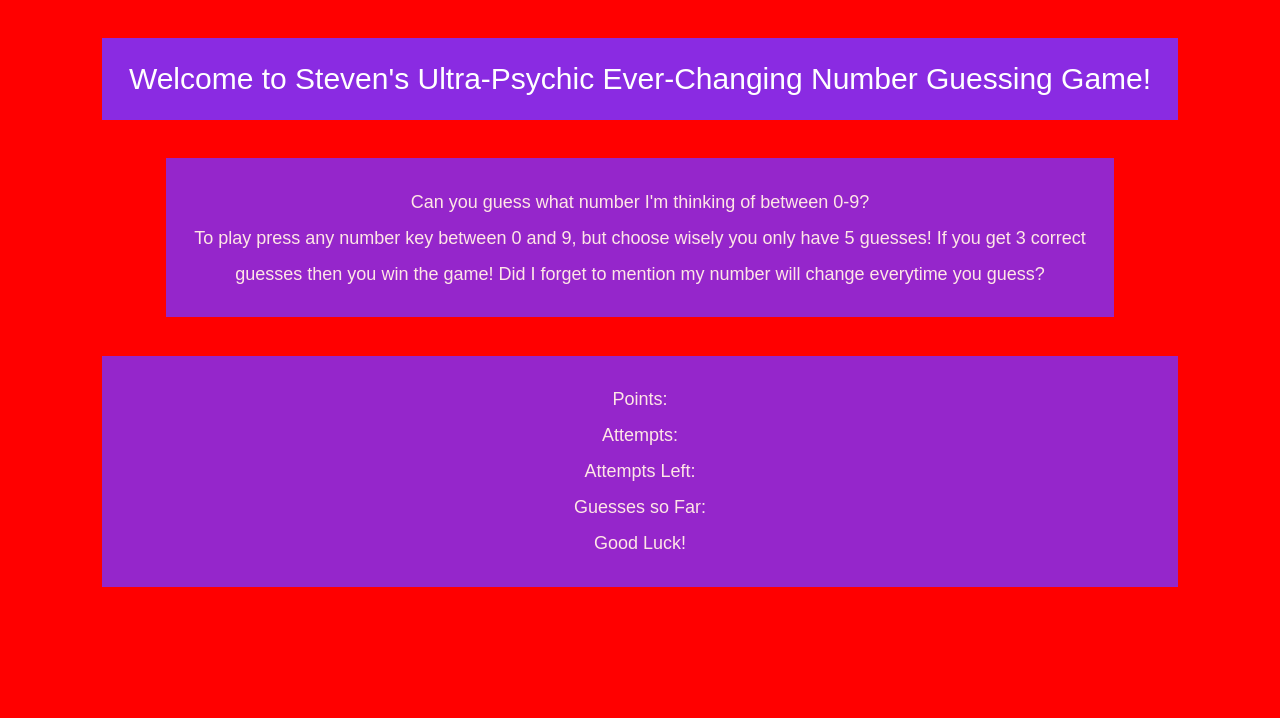
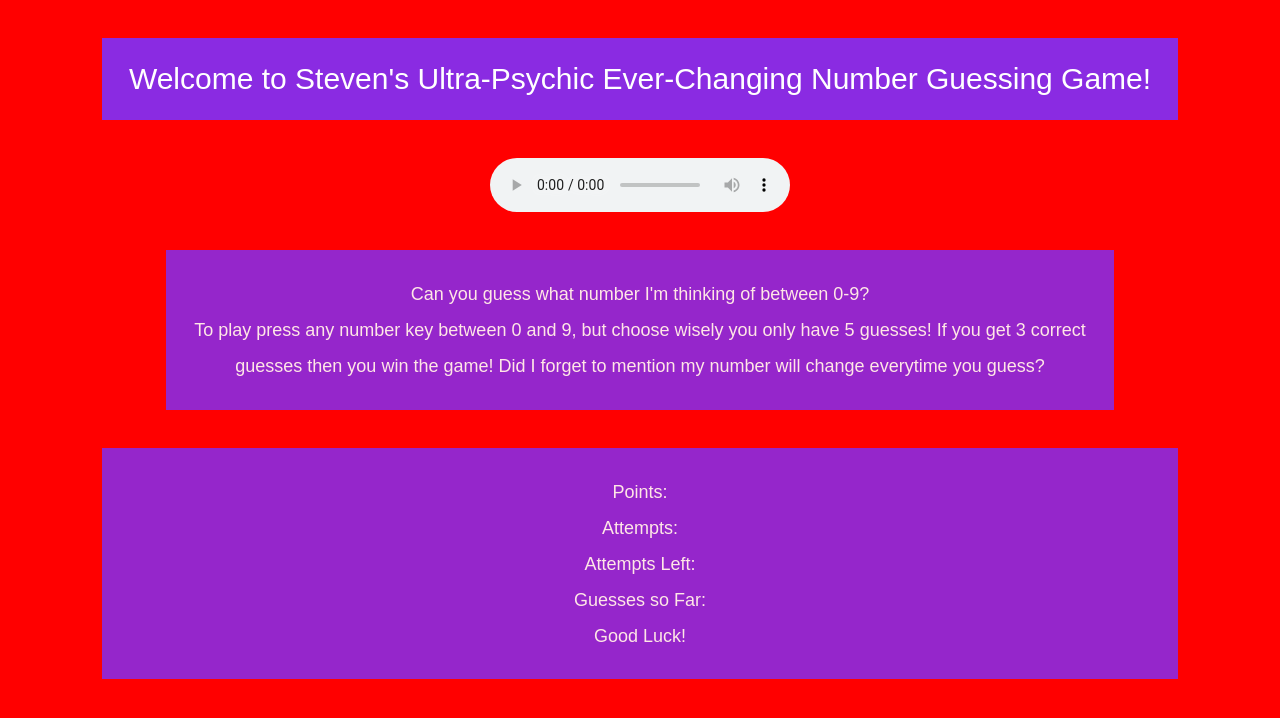
Before and after one commit to stevencmann2/number-guess-game, a plain HTML site: page index.html in a window 1280 px wide. Drawn offline with Linux system fonts and the light colour scheme.

Commit message:
audio tester

```diff
--- a/assets/css/style.css
+++ b/assets/css/style.css
@@ -17,6 +17,12 @@ header {
     background-color: blueviolet;
     width: 80%;
 
+}
+
+audio {
+    display: block;
+    margin: auto;
+    margin-top: 3%;
 }
 
 #box1 {
--- a/index.html
+++ b/index.html
@@ -19,13 +19,16 @@
     <header>
         <h1>Welcome to Steven's Ultra-Psychic Ever-Changing Number Guessing Game!</h1>
     </header>
-
+    <div>
+        <audio controls id="audio" src="assets/images/websong.mp3"></audio>
+    </div>
     <p>
         <div id="box1">
             <p id="line1"> Can you guess what number I'm thinking of between 0-9?</p>
             <p id="directionstext">To play press any number key between 0 and 9, but choose wisely you only have 5
                 guesses! If you get 3 correct guesses then you win the game! Did I forget to mention my number will
-                change everytime you guess?</p>
+                change everytime you guess?
+            </p>
         </div>
 
         <div id="container">
```
Also changed, not shown: 4 other files.
